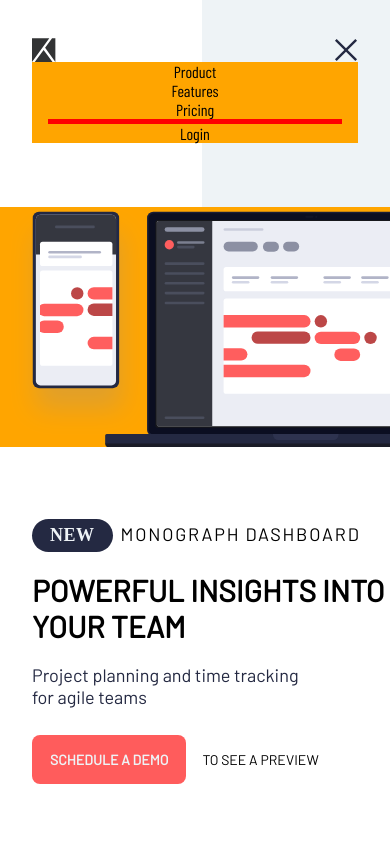
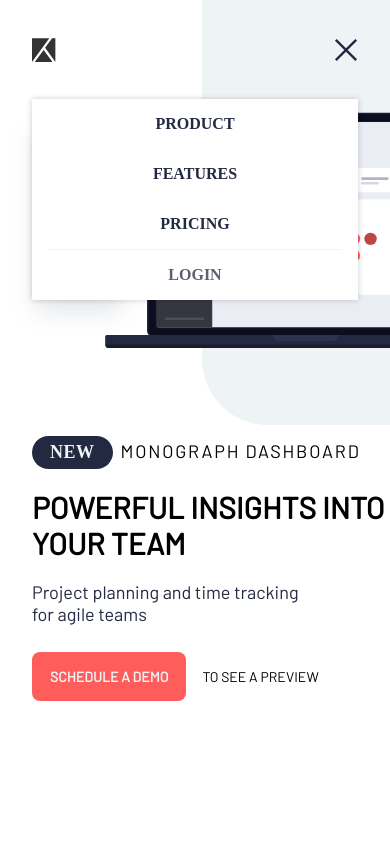
Before and after one commit to cyeguez/-Project-tracking-intro-component, a plain HTML site: page index.html in a window 390 px wide. Both pictures are taken after a click on the picture 346 px from the left and 50 px from the top of the page. Shown: the top 844 px of the page. Drawn offline with Linux system fonts and the light colour scheme; a web font is replaced by a local one.

Commit message:
culminar estilos del menu mobile

```diff
--- a/js/app.js
+++ b/js/app.js
@@ -1,14 +1,14 @@
-const botonMenu = document.querySelector('.header__icon-menu');
-const botonCerrar = document.querySelector('.header__icon-close');
-const nav = document.querySelector('.nav');
+const botonMenu = document.querySelector(".header__icon-menu");
+const botonCerrar = document.querySelector(".header__icon-close");
+const nav = document.querySelector(".nav");
 
-botonMenu.addEventListener('click',() => {
-  botonCerrar.style.display = 'inline-block';
-  botonMenu.style.display = 'none';
-  nav.style.display = 'flex';
-
+botonMenu.addEventListener("click", () => {
+  botonCerrar.style.display = "inline-block";
+  botonMenu.style.display = "none";
+  nav.style.transform = "scale(1)";
 });
-botonCerrar.addEventListener('click',() => {
-  botonCerrar.style.display = 'none';
-  botonMenu.style.display = 'inline-block';
+botonCerrar.addEventListener("click", () => {
+  botonCerrar.style.display = "none";
+  botonMenu.style.display = "inline-block";
+  nav.style.transform = "scale(0)";
 });
--- a/styles/style.css
+++ b/styles/style.css
@@ -29,7 +29,7 @@ body {
     font-family: var(--Barlow-condensed);
     display: flex;
     justify-content: space-between;
-    flex-wrap: wrap ;
+    flex-wrap: wrap;
     align-items: center;
     padding-top: 38px;
     padding-inline: 32px;
@@ -38,10 +38,10 @@ body {
     .header__icon-menu {
       width: 24px;
       height: 24px;
-
     }
 
-    .header__icon-menu:hover, .header__icon-close:hover{
+    .header__icon-menu:hover,
+    .header__icon-close:hover {
       cursor: pointer;
     }
 
@@ -51,35 +51,52 @@ body {
 
     .nav {
       width: 100%;
-      background-color: orange;
-      display: none;
+      margin-top: 37px;
+      background-color: #ffffff;
       padding-inline: 1rem;
+      box-shadow: 0 0 6px rgba(0, 0, 0, 0.2);
+      transform: scale(0);
+      transition: transform .6s;
 
-      .nav__links{
+      .nav__links {
         width: 100%;
         display: flex;
         flex-direction: column;
         justify-content: center;
         align-items: center;
 
-        .punto{
+        .link {
+          padding: 1rem;
+          text-transform: uppercase;
+          color: var(--Very-Dark-Blue);
+          font-weight: 700;
+
+          &:hover {
+            cursor: pointer;
+          }
+        }
+
+        .link:last-child{
+          color: var(--Dark-Grayish-Blue)
+        }
+
+        .punto {
           display: none;
         }
 
-        .linea{
-          background-color: red;
-          height: 5px;
+        .linea {
+          background-color: var(--Light-Grayish-Blue);
+          height: 1px;
           width: 100%;
         }
       }
-
     }
   }
 
   main {
     margin-top: 64px;
     display: grid;
-    grid-template-rows: auto 100%;
+    grid-template-rows: auto auto;
     font-family: var(--Barlow);
 
     .main__contenido {
@@ -103,56 +120,59 @@ body {
           font-family: var(--Barlow-condensed);
         }
       }
-      .contenido__titulo{
+      .contenido__titulo {
         margin-top: 20px;
         font-size: 1.875rem;
         text-transform: uppercase;
         font-weight: bold;
-
       }
 
-      .contenido__subtitulo{
+      .contenido__subtitulo {
         width: 80%;
         margin-top: 20px;
         font-size: 1.125rem;
         color: var(--Very-Dark-Blue);
       }
 
-      .contenido__promo{
+      .contenido__promo {
         margin-top: 27px;
         display: flex;
         align-items: center;
         gap: 16px;
         font-size: 14px;
 
-        .promo__boton{
+        .promo__boton {
           background-color: var(--Red);
           color: var(--Light-Grayish-Blue);
           text-transform: uppercase;
           font-weight: 700;
           padding: 16px 18px;
           border-radius: 8px;
+
+          &:hover{
+            cursor: pointer;
+          }
         }
 
-        .promo__text{
+        .promo__text {
           text-transform: uppercase;
         }
       }
     }
 
     .main__ilustracion {
+      margin-top: -16rem;
       height: 240px;
       grid-row: 1/2;
       background-image: url("../images/illustration-devices.svg");
       background-size: cover;
       background-repeat: no-repeat;
-      background-color: orange;
       background-position-x: 10px;
     }
   }
 
   footer {
-    margin-top:20rem;
+    margin-top: 20rem;
     .attribution {
       font-size: 11px;
       text-align: center;
```
